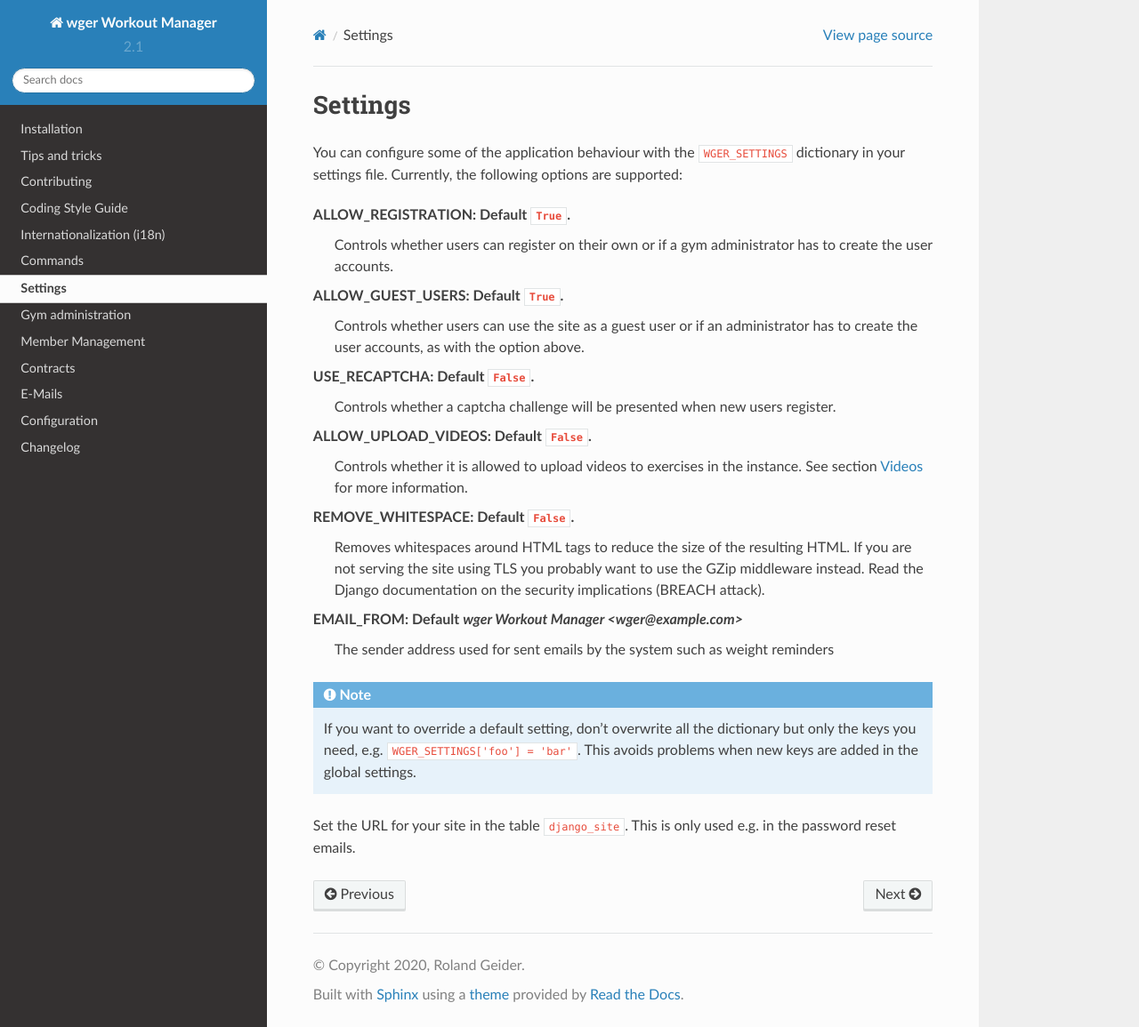
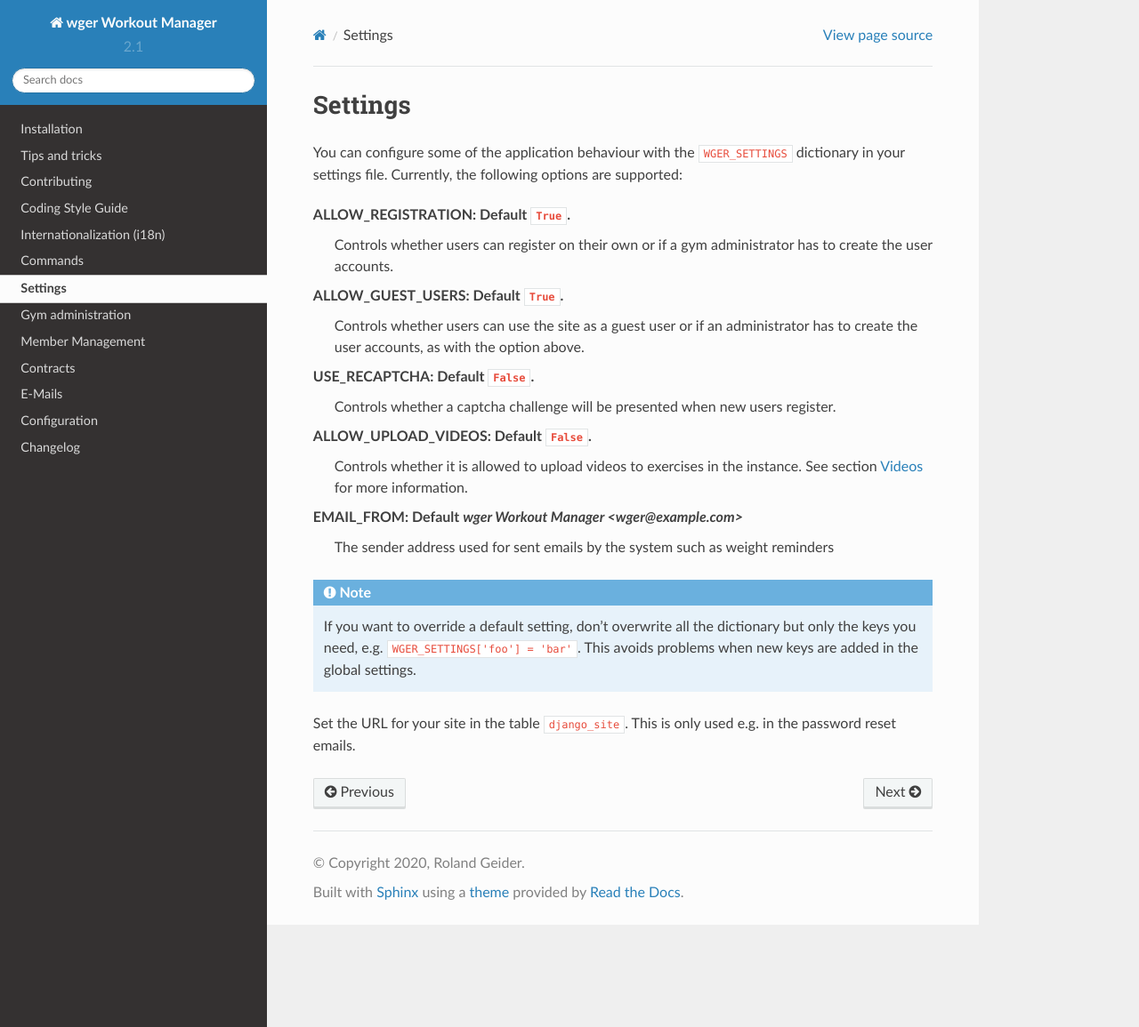
Before and after one commit to wger-project/docs, a Sphinx documentation site: the page built from docs/settings.rst, in a window 1280 px wide and 1155 px high. Shown: the whole window at 89% size. Built offline with Sphinx 7.4.7 and the Read the Docs theme 2.0.0, drawn with Linux system fonts in a browser that asks for light colours.

Commit message:
Remove option
This flag was removed since the result was compressed anyway

```diff
--- a/docs/settings.rst
+++ b/docs/settings.rst
@@ -21,12 +21,6 @@ dictionary in your settings file. Currently, the following options are supported
   Controls whether it is allowed to upload videos to exercises in the instance.
   See section :ref:`videos` for more information.
 
-**REMOVE_WHITESPACE**: Default ``False``.
-  Removes whitespaces around HTML tags to reduce the size of the resulting HTML.
-  If you are not serving the site using TLS you probably want to use the GZip
-  middleware instead. Read the Django documentation on the security implications
-  (BREACH attack).
-
 **EMAIL_FROM**: Default `wger Workout Manager <wger@example.com>`
   The sender address used for sent emails by the system such as weight reminders
 
```
